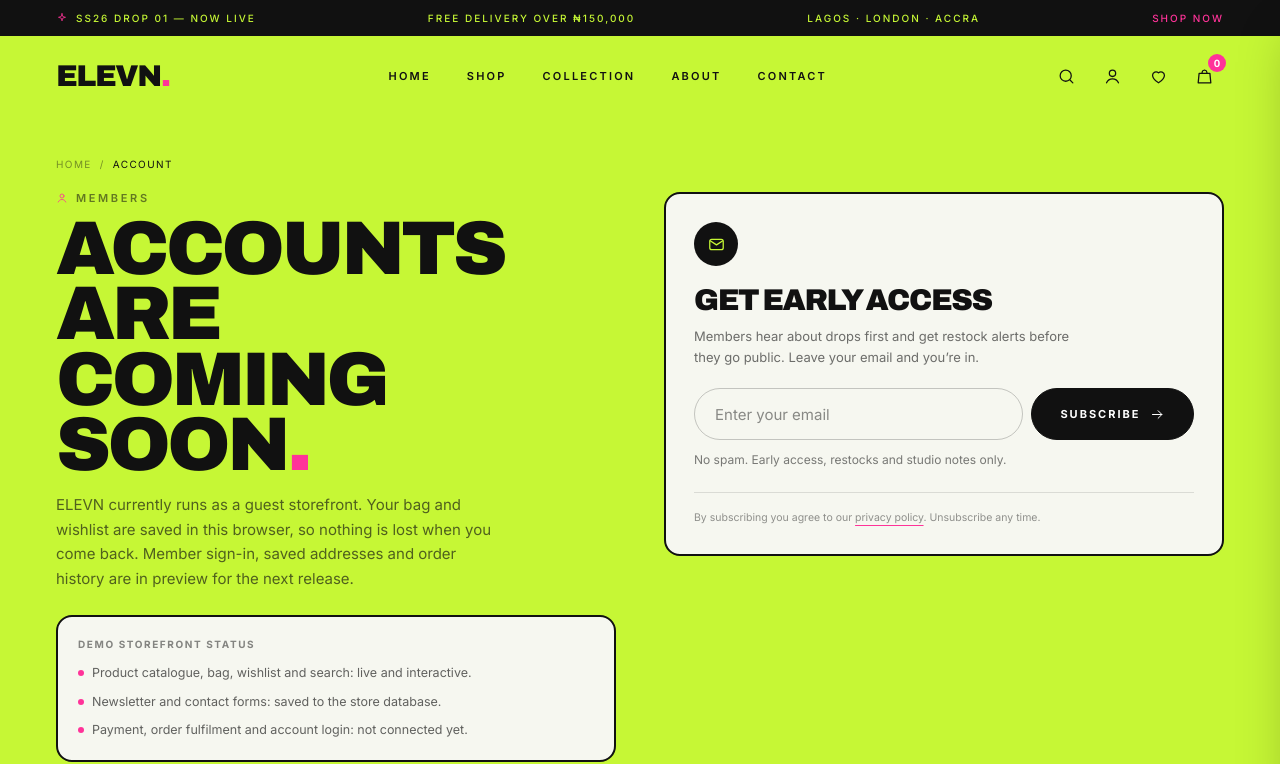
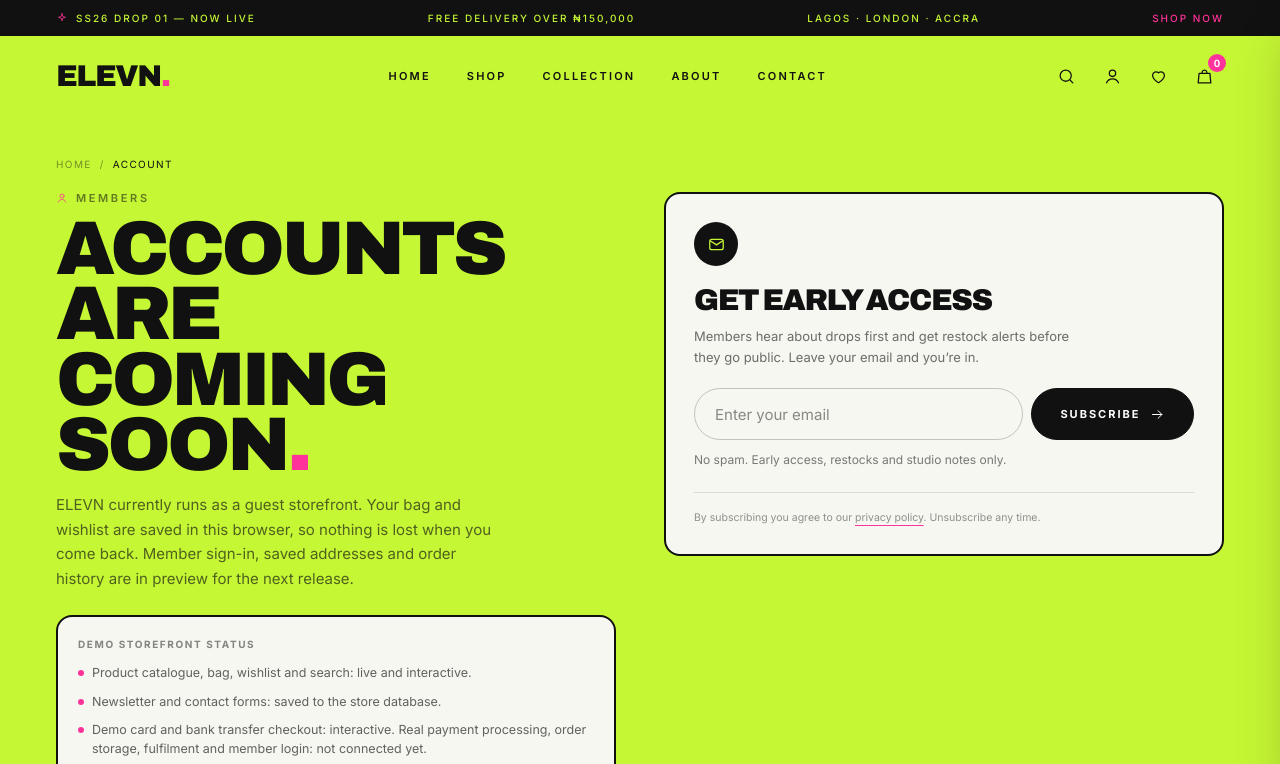
Before and after one commit to dbobmanuel29-hue/elevn, a Next.js app: page /account in a window 1280 px wide. Shown: the top 764 px of the page. Built offline with nearby package versions, Linux system fonts and the light colour scheme.

Commit message:
Clarify demo checkout status on account page

```diff
--- a/src/app/account/page.tsx
+++ b/src/app/account/page.tsx
@@ -77,7 +77,7 @@ export default function AccountPage() {
                 </li>
                 <li className="flex items-start gap-2">
                   <span className="mt-1.5 size-1.5 shrink-0 rounded-full bg-pink" />
-                  Payment, order fulfilment and account login: not connected yet.
+                  Demo card and bank transfer checkout: interactive. Real payment processing, order storage, fulfilment and member login: not connected yet.
                 </li>
               </ul>
             </div>
```
